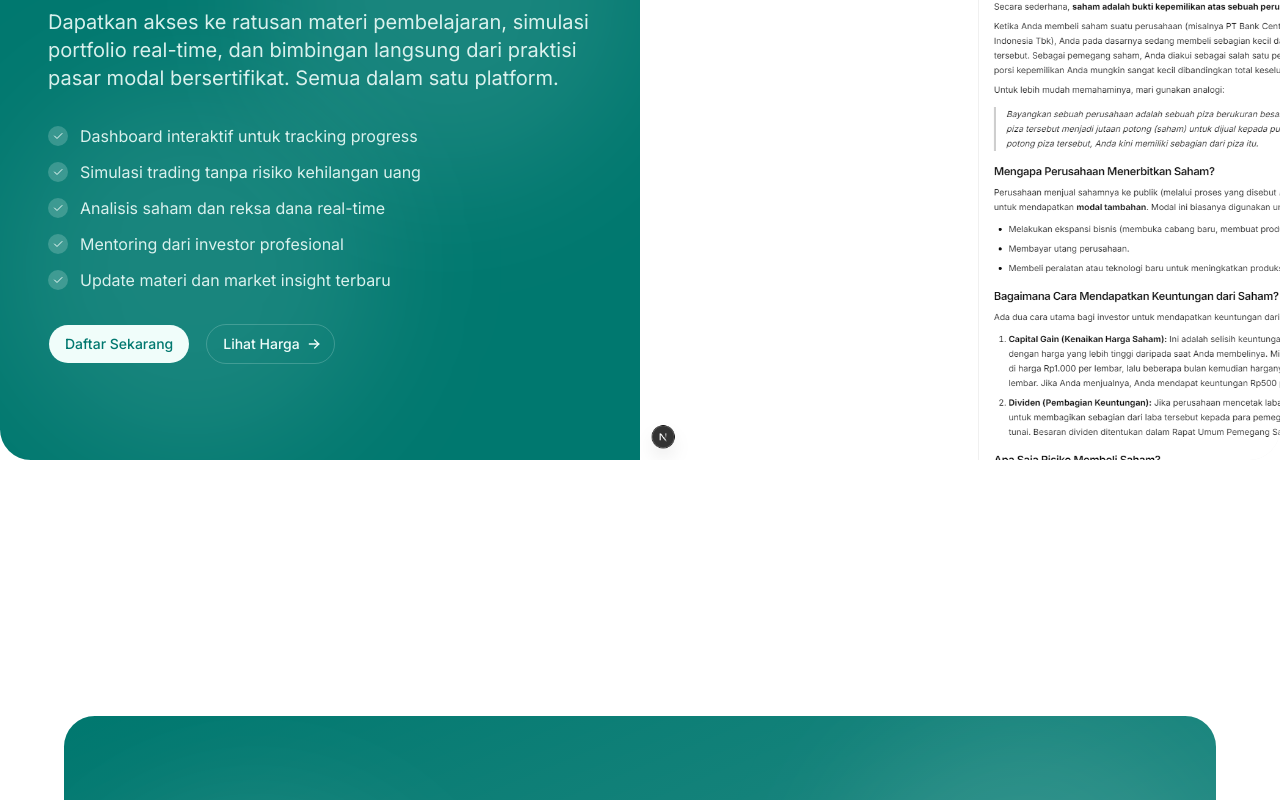
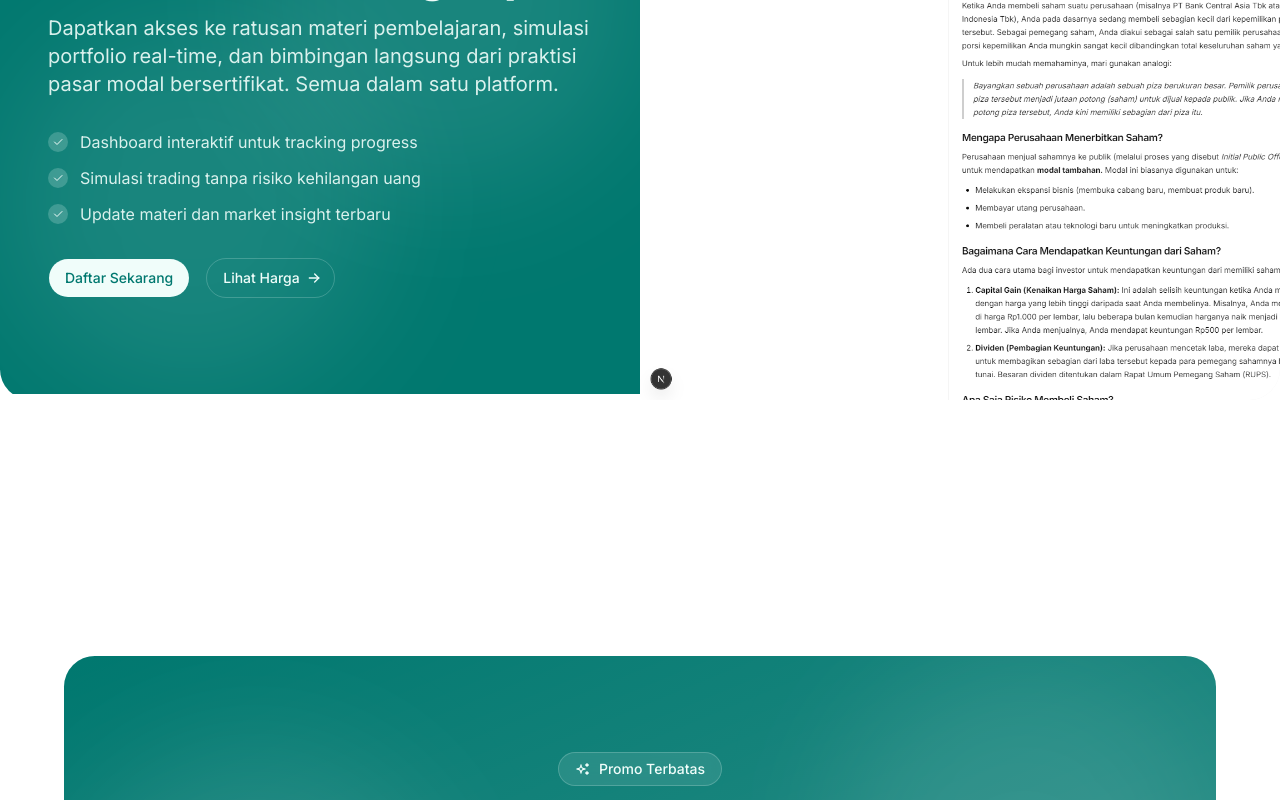
Before and after one commit to notilmi/portofun, a Next.js app: page / in a window 1280 px wide. Shown: the part 2900-3700 px from the top of the page. Built offline with nearby package versions, Linux system fonts and the light colour scheme.

Commit message:
Update about.tsx

```diff
--- a/app/_components/sections/about.tsx
+++ b/app/_components/sections/about.tsx
@@ -45,8 +45,6 @@ export function About() {
                 {[
                   "Dashboard interaktif untuk tracking progress",
                   "Simulasi trading tanpa risiko kehilangan uang",
-                  "Analisis saham dan reksa dana real-time",
-                  "Mentoring dari investor profesional",
                   "Update materi dan market insight terbaru",
                 ].map((feature) => (
                   <div key={feature} className="flex items-start gap-3">
```
